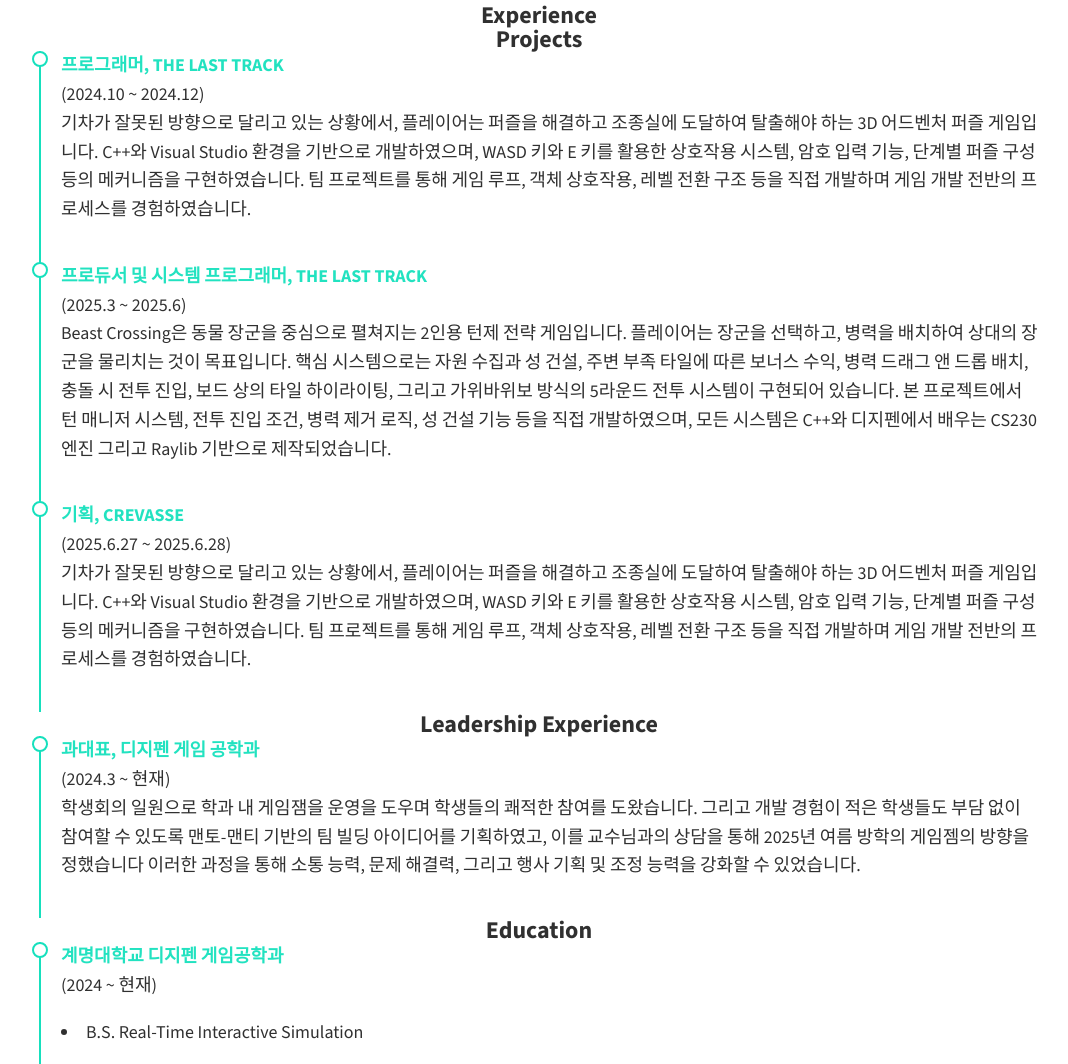
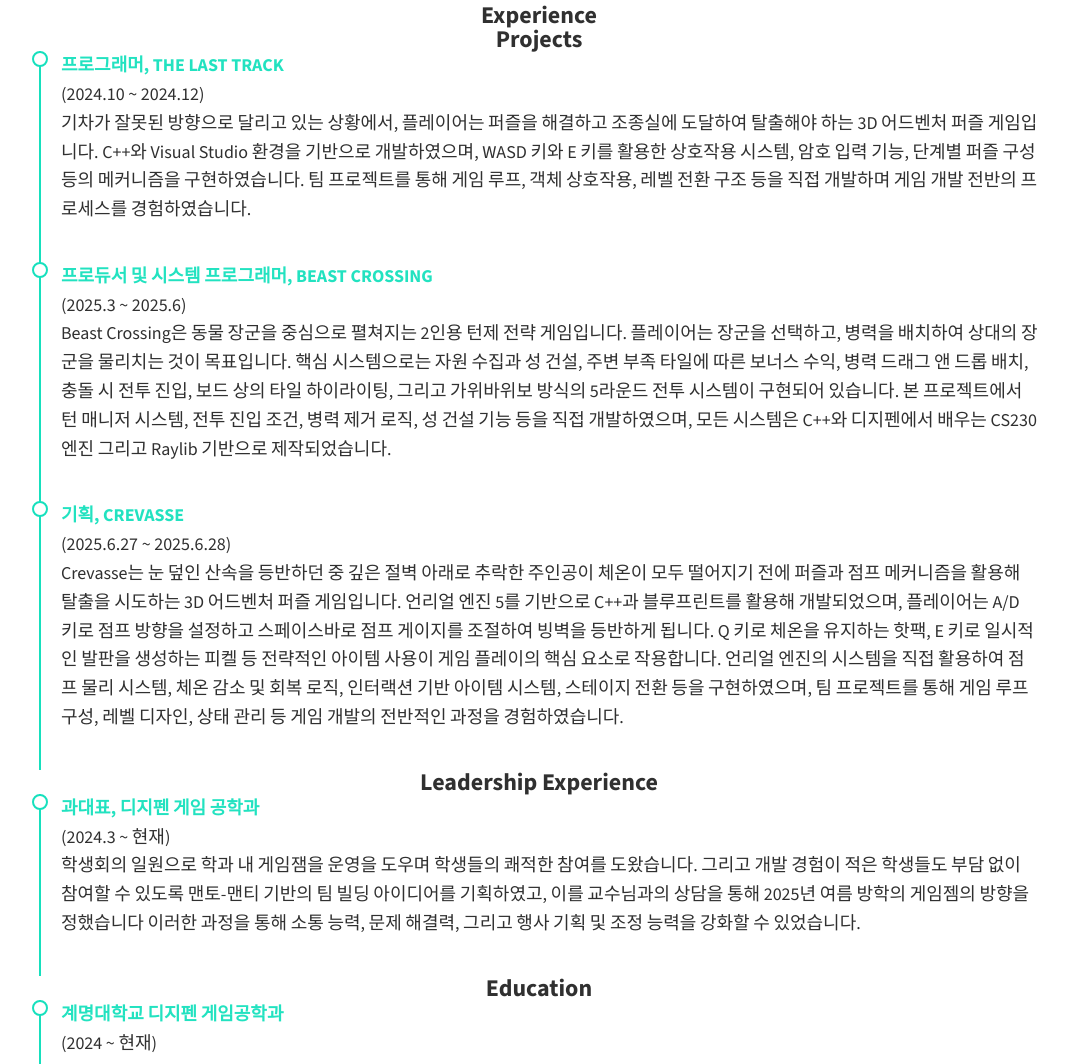
Before and after one commit to JeonghunByeon/portfolio, a plain HTML site: page index.html in a window 1280 px wide. Shown: the part 2558-3622 px from the top of the page, without its empty margins (101-1169 px from the left). Drawn offline with nearby package versions, Linux system fonts and the light colour scheme.

Commit message:
크레바스

```diff
--- a/index.html
+++ b/index.html
@@ -176,7 +176,7 @@
             </div>
                         <div class="resume-item">
                 <p>
-                    <b>프로듀서 및 시스템 프로그래머, The Last Track</b></br>
+                    <b>프로듀서 및 시스템 프로그래머, Beast Crossing</b></br>
                     (2025.3 ~ 2025.6)</br>
                     Beast Crossing은 동물 장군을 중심으로 펼쳐지는 2인용 턴제 전략 게임입니다. 플레이어는 장군을 선택하고, 병력을 배치하여 상대의 장군을 물리치는 것이 목표입니다. 핵심 시스템으로는 자원 수집과 성 건설, 주변 부족 타일에 따른 보너스 수익, 병력 드래그 앤 드롭 배치, 충돌 시 전투 진입, 보드 상의 타일 하이라이팅, 그리고 가위바위보 방식의 5라운드 전투 시스템이 구현되어 있습니다. 본 프로젝트에서 턴 매니저 시스템, 전투 진입 조건, 병력 제거 로직, 성 건설 기능 등을 직접 개발하였으며, 모든 시스템은 C++와 디지펜에서 배우는 CS230 엔진 그리고 Raylib 기반으로 제작되었습니다.</p>
             </div>
@@ -184,9 +184,11 @@
                 <p>
                     <b>기획, Crevasse</b></br>
                     (2025.6.27 ~ 2025.6.28)</br>
-                    기차가 잘못된 방향으로 달리고 있는 상황에서, 플레이어는 퍼즐을 해결하고 조종실에 도달하여 탈출해야 하는 3D 어드벤처 퍼즐 게임입니다. C++와 Visual Studio 환경을 기반으로 개발하였으며, WASD 키와 E 키를 활용한 상호작용 시스템, 암호 입력 기능, 단계별 퍼즐 구성 등의 메커니즘을 구현하였습니다. 팀 프로젝트를 통해 게임 루프, 객체 상호작용, 레벨 전환 구조 등을 직접 개발하며 게임 개발 전반의 프로세스를 경험하였습니다.
-                </p>
+                    Crevasse는 눈 덮인 산속을 등반하던 중 깊은 절벽 아래로 추락한 주인공이 체온이 모두 떨어지기 전에 퍼즐과 점프 메커니즘을 활용해 탈출을 시도하는 3D 어드벤처 퍼즐 게임입니다.
 
+                    언리얼 엔진 5를 기반으로 C++과 블루프린트를 활용해 개발되었으며, 플레이어는 A/D 키로 점프 방향을 설정하고 스페이스바로 점프 게이지를 조절하여 빙벽을 등반하게 됩니다. Q 키로 체온을 유지하는 핫팩, E 키로 일시적인 발판을 생성하는 피켈 등 전략적인 아이템 사용이 게임 플레이의 핵심 요소로 작용합니다.
+
+                    언리얼 엔진의 시스템을 직접 활용하여 점프 물리 시스템, 체온 감소 및 회복 로직, 인터랙션 기반 아이템 시스템, 스테이지 전환 등을 구현하였으며, 팀 프로젝트를 통해 게임 루프 구성, 레벨 디자인, 상태 관리 등 게임 개발의 전반적인 과정을 경험하였습니다.
             </div>
 
             <h3>Leadership Experience</h3>
```
